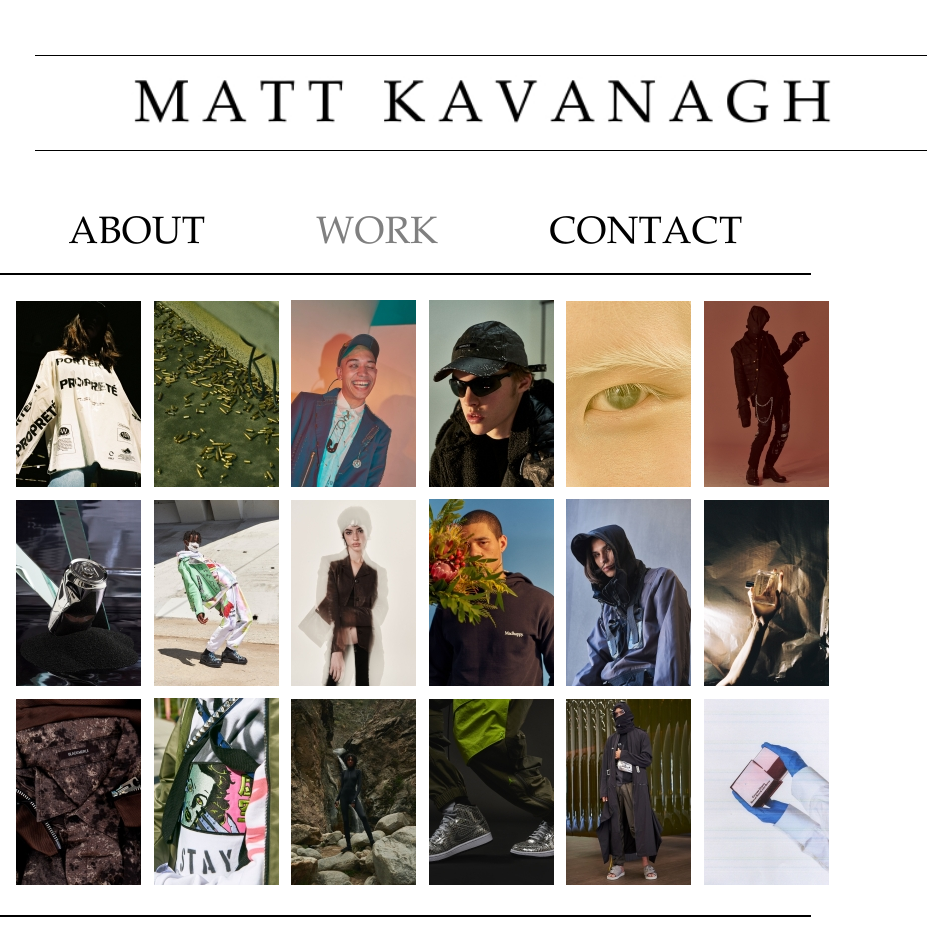
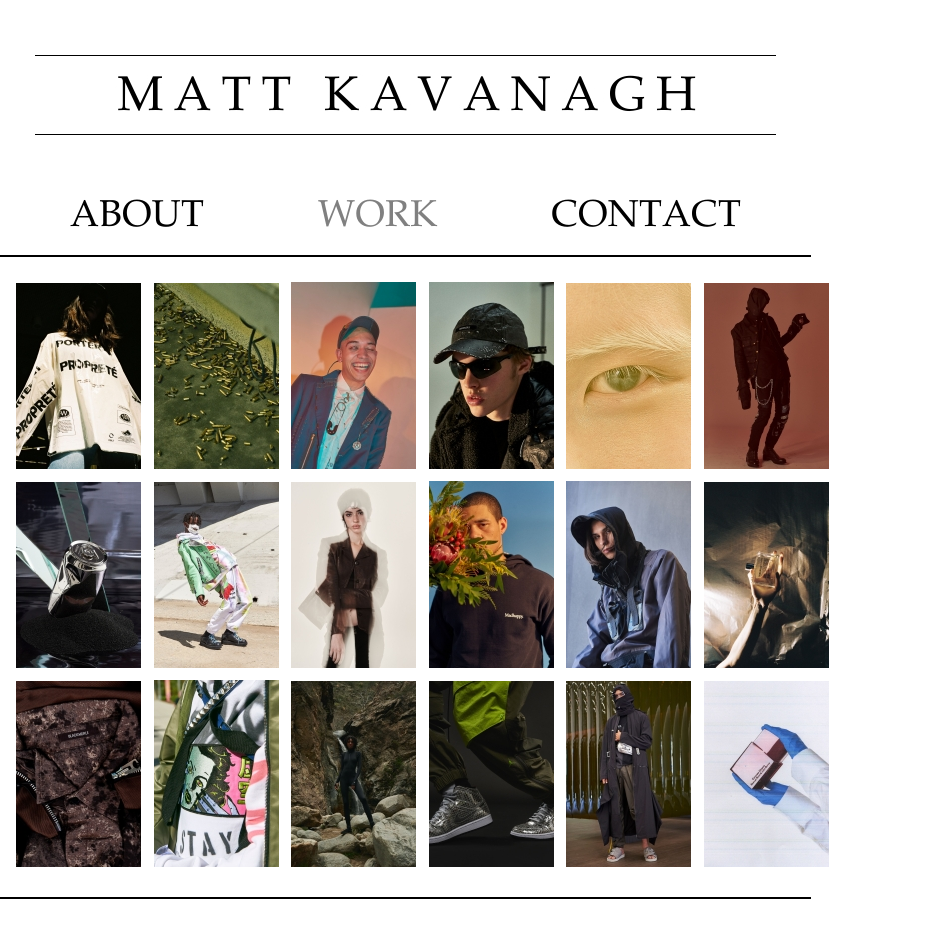
Before and after one commit to WillGWong/mattk, a plain HTML site: page index.html in a window 768 px wide. Shown: the whole page, 927 px wide, since content can reach past the window. Drawn offline with Linux system fonts and the light colour scheme.

Commit message:
undid last commit

```diff
--- a/mattk.css
+++ b/mattk.css
@@ -221,9 +221,9 @@ button:hover {
   animation-fill-mode: forwards;
 }
 
-@media only screen and (min-width: 768px) {
+@media only screen and (max-width: 768px) {
   button {
-    font-size: 55px
+    font-size: 54px
   }
 
   .about-bio {
@@ -234,8 +234,4 @@ button:hover {
     font-size: 26px
   }
 
-  .namelogo {
-    width: 110%
-  }
-
 }
```
